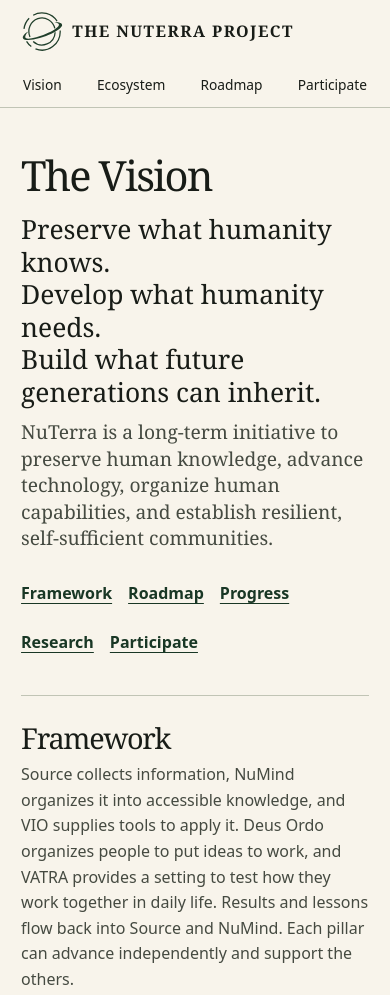
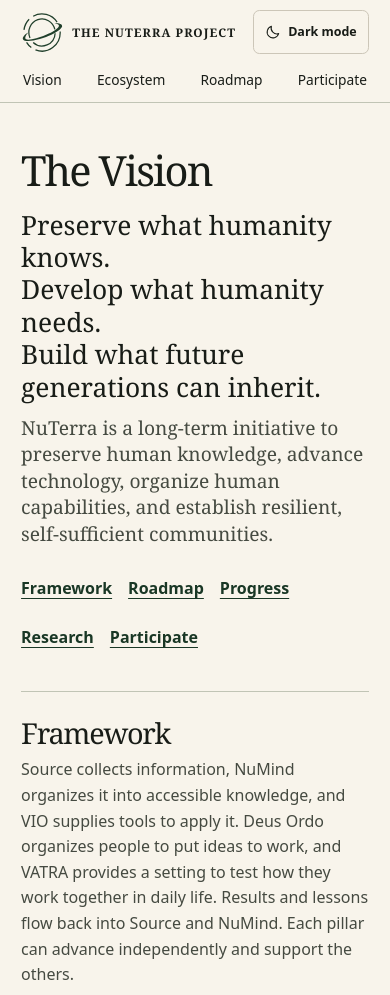
Before and after one commit to deusordo/NuTerra, a plain HTML site: page docs/project.html in a window 390 px wide. Shown: the top 995 px of the page. Drawn offline with Linux system fonts and the light colour scheme.

Commit message:
Add NuTerra themes and connect the new pillar sites

```diff
--- a/docs/project.html
+++ b/docs/project.html
@@ -22,7 +22,8 @@
   <meta name="twitter:title" content="Vision, Roadmap and Participation | The NuTerra Project">
   <meta name="twitter:description" content="Read the vision, coordinating framework, roadmap, research starting points, and ways to participate in NuTerra.">
   <meta name="twitter:image" content="https://deusordo.github.io/NuTerra/assets/social.png">
-  <link rel="stylesheet" href="./styles.css">
+  <script src="./theme.js"></script>
+  <link rel="stylesheet" href="./styles.css?v=20261123theme">
 </head>
 <body>
   <a class="skip" href="#content">Skip to content</a>
@@ -38,6 +39,11 @@
         <a href="./project.html#roadmap">Roadmap</a>
         <a href="./project.html#participate">Participate</a>
       </nav>
+      <button class="theme-toggle" data-theme-toggle type="button" hidden>
+          <svg class="theme-sun" viewBox="0 0 24 24" aria-hidden="true"><circle cx="12" cy="12" r="4"/><path d="M12 2v2m0 16v2M2 12h2m16 0h2M4.93 4.93l1.41 1.41m11.32 11.32 1.41 1.41m0-14.14-1.41 1.41M6.34 17.66l-1.41 1.41"/></svg>
+          <svg class="theme-moon" viewBox="0 0 24 24" aria-hidden="true"><path d="M20.5 14.4A8.7 8.7 0 0 1 9.6 3.5 8.8 8.8 0 1 0 20.5 14.4Z"/></svg>
+          <span data-theme-label>Theme</span>
+        </button>
     </div>
   </header>
   <main class="detail" id="content" tabindex="-1">
@@ -67,7 +73,7 @@
 
     <section id="progress" aria-labelledby="progress-title">
       <h2 id="progress-title">Progress</h2>
-      <p>The Deus Ordo website and the existing VA site are publicly accessible. This roadmap describes goals for the wider NuTerra ecosystem. Verified pilot results will be recorded here as they are available to share.</p>
+      <p>Deus Ordo, VATRA, NuMind, and VIO have public sites describing their work and plans. This roadmap describes goals for the wider NuTerra ecosystem. Verified pilot results will be recorded here as they are available to share.</p>
     </section>
 
     <section id="research" aria-labelledby="research-title">
--- a/docs/styles.css
+++ b/docs/styles.css
@@ -108,3 +108,56 @@ h1, h2 { letter-spacing: -.045em; }
 @media (prefers-reduced-motion: no-preference) {
   .button, .pillar { transition: background-color .14s ease, border-color .14s ease; }
 }
+
+/* The light palette keeps NuTerra's ivory paper and forest accents. */
+:root { --button-label: #fff; --theme-outline: var(--border); --theme-hover: var(--wash); }
+:root[data-theme="dark"] {
+  color-scheme: dark;
+  --paper: #151713;
+  --ink: #f2f2e9;
+  --muted: #c0c4b6;
+  --forest: #b2c9ae;
+  --forest-deep: #d2e3cc;
+  --line: #60665b;
+  --border: #646b5e;
+  --card: #1c1f1a;
+  --wash: #282f26;
+  --button-label: #131813;
+}
+:root[data-theme="dark"] :is(.brand img, .hero-mark, .footer-symbol img, .pillar img, .pillar-heading img) { filter: brightness(0) invert(1); }
+:root[data-theme="dark"] .ridges { opacity: .4; }
+.button { color: var(--button-label); }
+@media (max-width: 650px) {
+  .header-inner {
+    display: grid;
+    grid-template-columns: minmax(0, 1fr) auto;
+    grid-template-areas: "brand theme" "nav nav";
+    gap: .25rem .65rem;
+  }
+  .brand { grid-area: brand; min-width: 0; }
+  .brand span { font-size: clamp(.74rem, 2.65vw, 1rem); }
+  .site-nav { grid-area: nav; }
+  .header-inner > .theme-toggle { grid-area: theme; }
+}
+
+.theme-toggle {
+  display: inline-flex;
+  align-items: center;
+  justify-content: center;
+  gap: .45rem;
+  flex: none;
+  min-height: 2.75rem;
+  padding: .35rem .7rem;
+  border: 1px solid var(--theme-outline);
+  border-radius: .4rem;
+  color: inherit;
+  background: transparent;
+  font: 600 .78rem/1.2 system-ui, sans-serif;
+  white-space: nowrap;
+  cursor: pointer;
+}
+.theme-toggle[hidden], .theme-sun, :root[data-theme="dark"] .theme-moon { display: none; }
+:root[data-theme="dark"] .theme-sun { display: block; }
+.theme-toggle svg { width: 1rem; height: 1rem; fill: none; stroke: currentColor; stroke-width: 1.55; stroke-linecap: round; stroke-linejoin: round; }
+.theme-toggle:hover { background: var(--theme-hover); }
+.theme-toggle:focus-visible { outline: 2px solid currentColor; outline-offset: 3px; }
--- /dev/null
+++ b/docs/theme.js
@@ -0,0 +1,35 @@
+(() => {
+  const root = document.documentElement;
+  const preference = matchMedia('(prefers-color-scheme: dark)');
+  const key = 'nuterra-color-theme';
+  let choice;
+  try { choice = localStorage.getItem(key); } catch { /* Storage can be disabled. */ }
+  const current = () => ['light', 'dark'].includes(choice) ? choice : preference.matches ? 'dark' : 'light';
+  root.dataset.theme = current();
+
+  document.addEventListener('DOMContentLoaded', () => {
+    const button = document.querySelector('[data-theme-toggle]');
+    if (!button) return;
+    const label = button.querySelector('[data-theme-label]');
+    const meta = document.querySelector('meta[name="theme-color"]');
+    function update() {
+      const mode = current();
+      root.dataset.theme = mode;
+      label.textContent = mode === 'dark' ? 'Light mode' : 'Dark mode';
+      if (meta) meta.content = getComputedStyle(root).backgroundColor;
+    }
+    button.addEventListener('click', () => {
+      choice = current() === 'dark' ? 'light' : 'dark';
+      try { localStorage.setItem(key, choice); } catch { /* Apply for this page. */ }
+      update();
+    });
+    preference.addEventListener('change', update);
+    addEventListener('storage', event => {
+      if (event.key !== key && event.key !== null) return;
+      choice = event.newValue;
+      update();
+    });
+    update();
+    button.hidden = false;
+  });
+})();
```
Also changed, not shown: docs/ecosystem.html (+10 -3 lines), docs/index.html (+7 -1 lines), docs/assets/numind.svg, docs/assets/vatra.svg, docs/assets/vio.svg.
